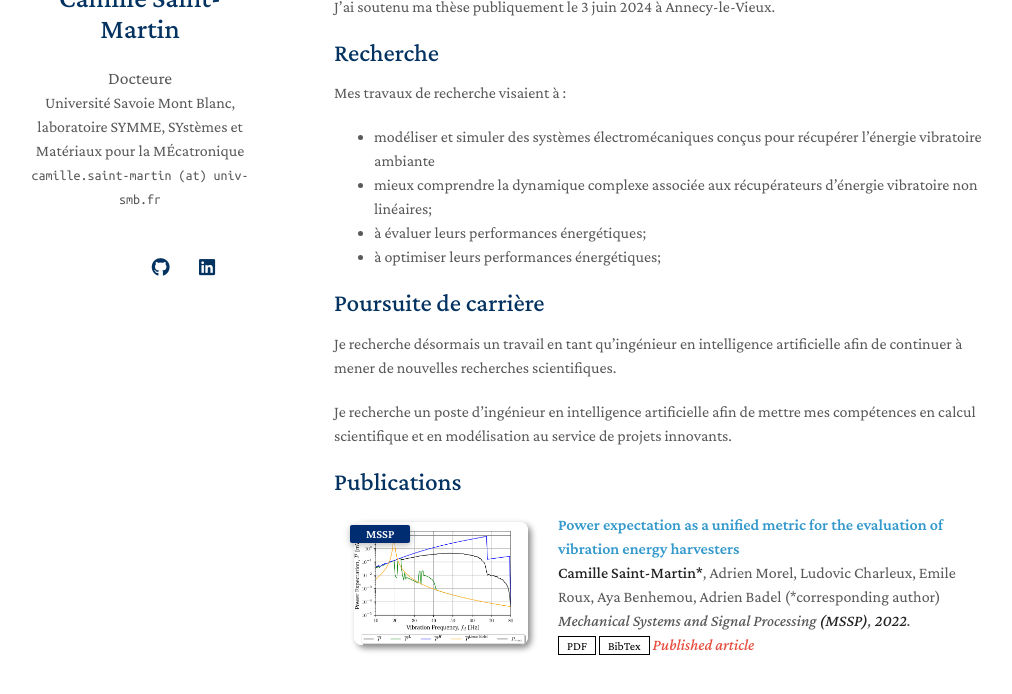
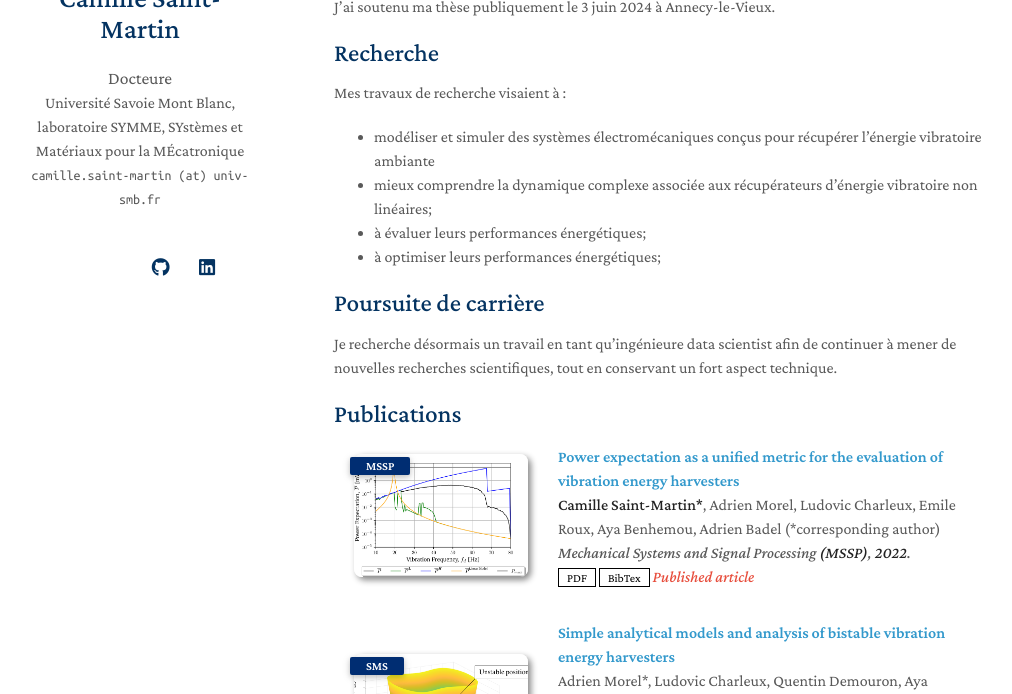
Before and after one commit to csaintmartin/csaintmartin.github.io, a Jekyll site: the page built from index.md, in a window 1280 px wide and 900 px high, cut to the strip 206-900 px from the top of the window. Shown: the whole strip, without its empty margins (136-1148 px from the left). Built offline with Jekyll 4.4.1, drawn with Linux system fonts in a browser that asks for light colours; nearby versions of some CDN libraries; a style sheet for code colours, icons or effects is not loaded; our own code applies the rules of GitHub Pages for plain Markdown files.

Commit message:
update index.md

```diff
--- a/index.md
+++ b/index.md
@@ -20,9 +20,7 @@ Mes travaux de recherche visaient à :
 
 ## Poursuite de carrière
 
-Je recherche désormais un travail en tant qu'ingénieur en intelligence artificielle afin de continuer à mener de nouvelles recherches scientifiques.
-
-Je recherche un poste d’ingénieur en intelligence artificielle afin de mettre mes compétences en calcul scientifique et en modélisation au service de projets innovants.
+Je recherche désormais un travail en tant qu'ingénieure data scientist afin de continuer à mener de nouvelles recherches scientifiques, tout en conservant un fort aspect technique.
 
 {% include_relative _includes/publications.md %}
 
```
